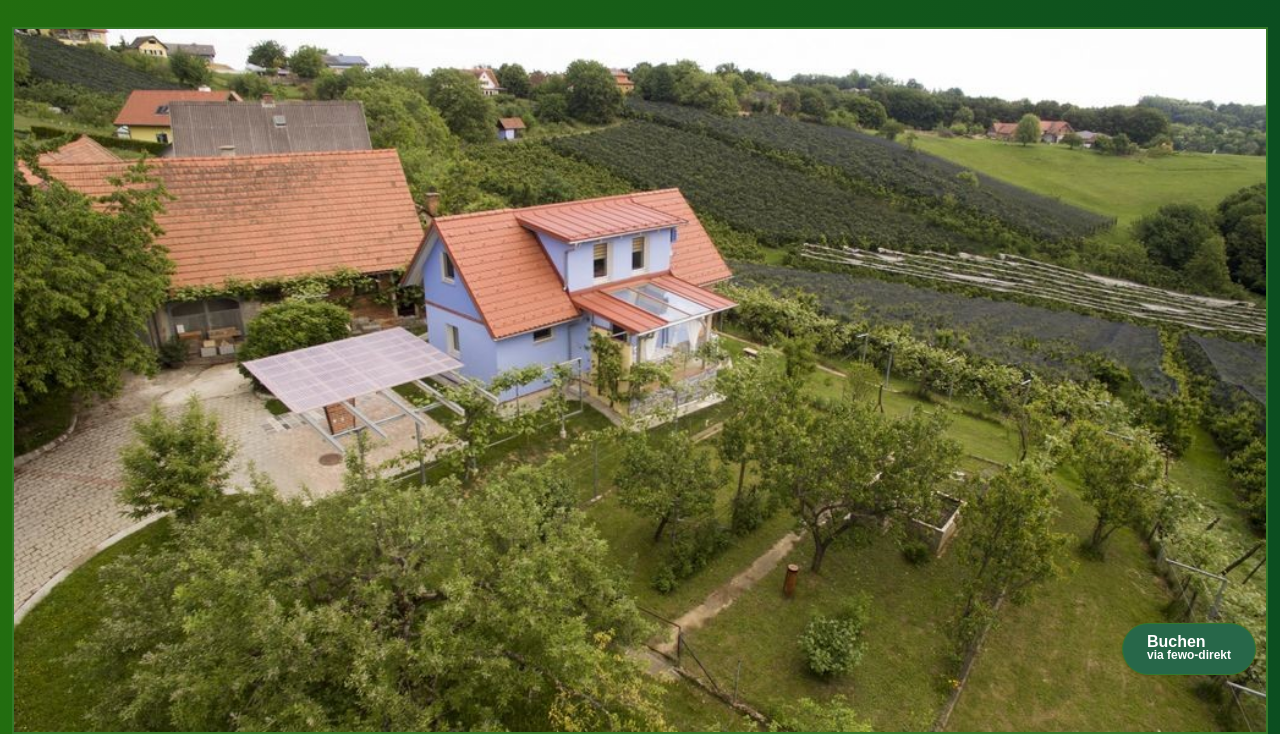
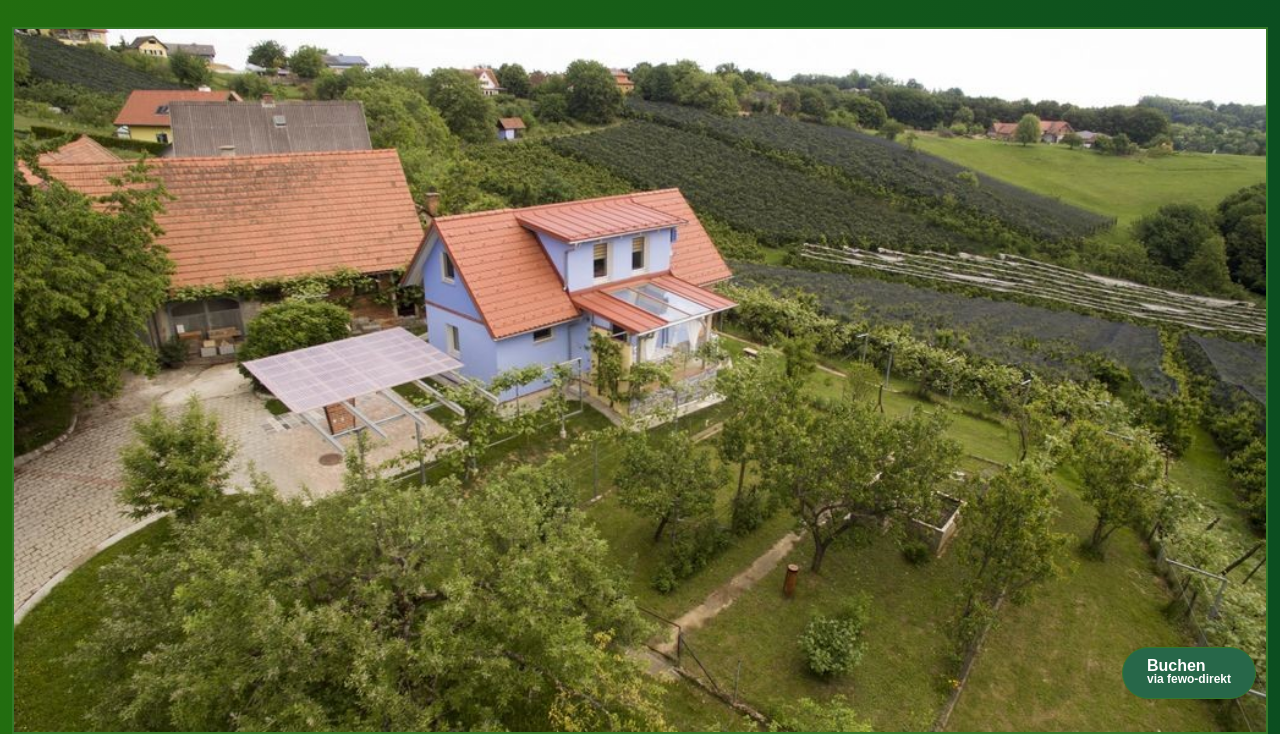
Before and after one commit to snzro/bib, a plain HTML site: page index.html in a window 1280 px wide. Shown: the part 77-811 px from the top of the page. Drawn offline with nearby package versions, Linux system fonts and the light colour scheme.

Commit message:
less margin buchen button

```diff
--- a/index.html
+++ b/index.html
@@ -45,7 +45,7 @@
 		<a
 			href="https://www.fewo-direkt.de/ferienwohnung-ferienhaus/p2996035?noDates=true"
 			target="_blank"
-			class="fixed mb-12 mr-6 bottom-0 right-0 z-50 mx-0 bg-green-800 text-white font-bold rounded-full mt-0 py-3 px-6 shadow"
+			class="fixed mb-6 mr-6 bottom-0 right-0 z-50 mx-0 bg-green-800 text-white font-bold rounded-full mt-0 py-3 px-6 shadow"
 			style="line-height: 0.8em; border: thin solid #357829;">
 				<span hclass="mx-0 hover:underline bg-green-800 text-white">
 					Buchen
```
